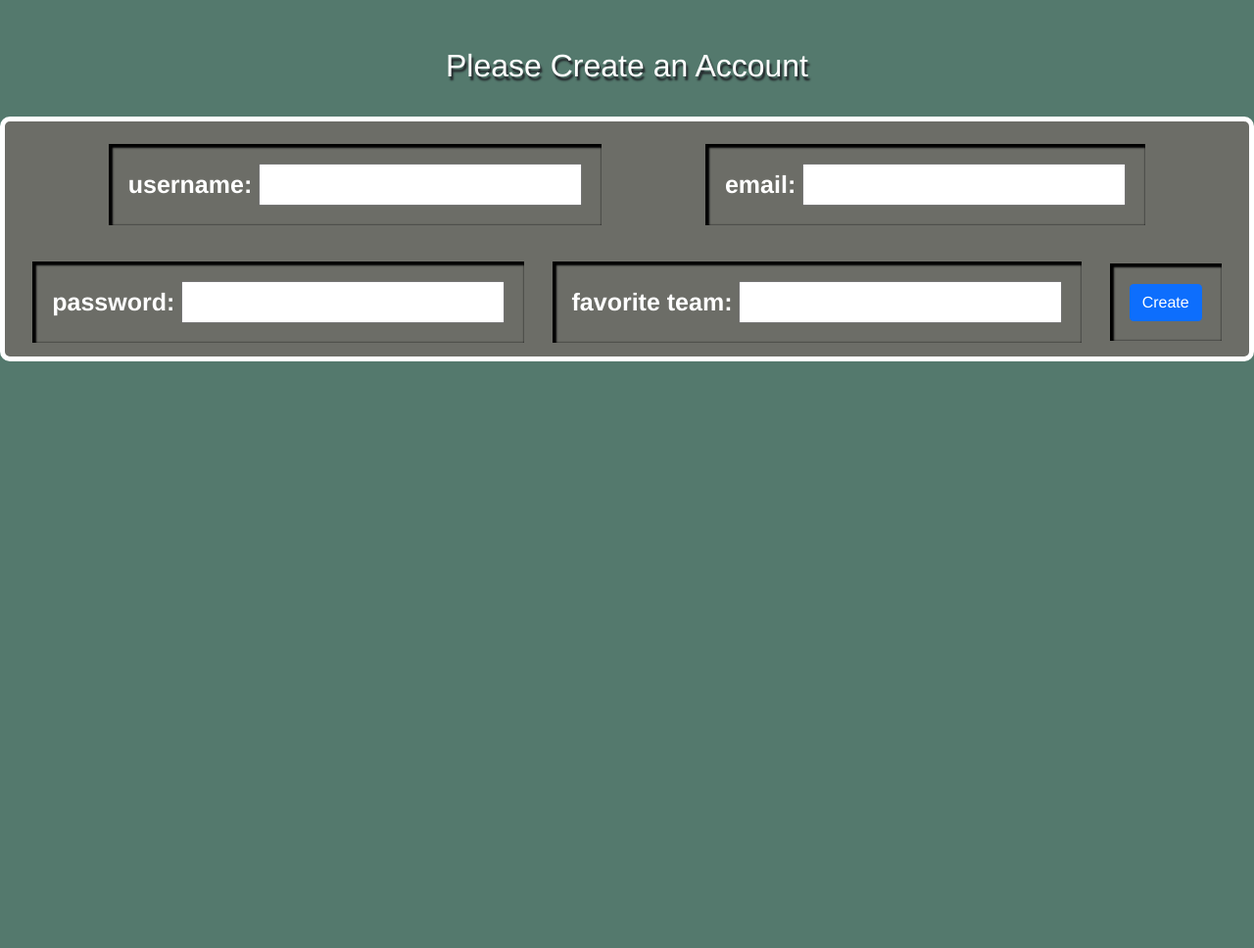
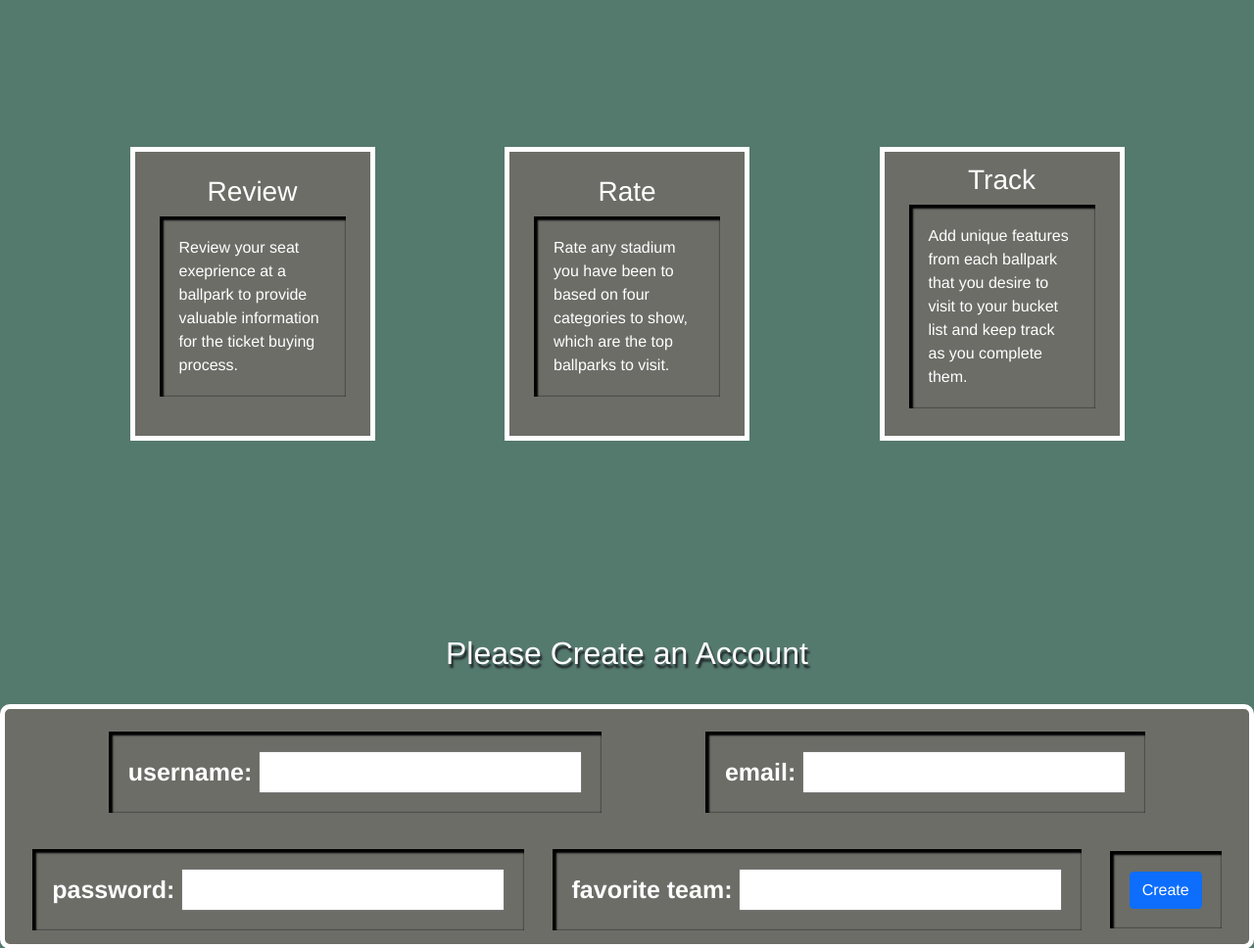
Before and after one commit to Pzecca7/specs-capstone-ballpark-app, a Flask app: page / in a window 1280 px wide. Shown: the part 306-1274 px from the top of the page at 98% size. Before the commit the page ends 675 px from the top, so only its background shows below. Run offline with Flask 3, Linux system fonts and the light colour scheme.

Commit message:
completed capstone except for feature photos

```diff
--- a/server.py
+++ b/server.py
@@ -130,7 +130,7 @@ def update_bucket_list(bucket_list_id):
     db.session.add(bucket_list_item)
     db.session.commit()
 
-    return redirect("/bucket-list")
+    return redirect("/bucket-list/")
 
 @app.route("/review")
 def review():
--- a/static/styles.css
+++ b/static/styles.css
@@ -270,3 +270,29 @@ td {
     padding-left: 0px;
     margin-top: 25px;
 }
+
+#app-details{
+    height: 600px;
+    width: 100vw;
+    display: flex;
+    align-items: center;
+    justify-content: space-evenly;
+}
+
+.home-container{
+    height: 300px;
+    width: 250px;
+    background-color: #6c6d67;
+    color: white;
+    border: 5px white solid;
+    display: flex;
+    flex-direction: column;
+    align-items: center;
+    justify-content: center;
+    padding: 25px;
+}
+
+p{
+    box-shadow: inset 2px 2px 2px 2px black;
+    padding: 20px;
+}
--- a/templates/homepage.html
+++ b/templates/homepage.html
@@ -2,6 +2,23 @@
 {% block title %}Ballpark App Home{% endblock %}
 
 {% block body %}
+
+<section id="app-details">
+
+        <div class="home-container">
+                <h3>Review</h3>
+                <p>Review your seat exeprience at a ballpark to provide valuable information for the ticket buying process.</p>
+        </div>
+        <div class="home-container">
+                <h3>Rate</h3>
+                <p>Rate any stadium you have been to based on four categories to show, which are the top ballparks to visit.</p>
+        </div>
+        <div class="home-container">
+                <h3>Track</h3>
+                <p>Add unique features from each ballpark that you desire to visit to your bucket list and keep track as you complete them.</p>
+        </div>
+
+</section>
 
 <div class="form-container mt-5">
 
```
